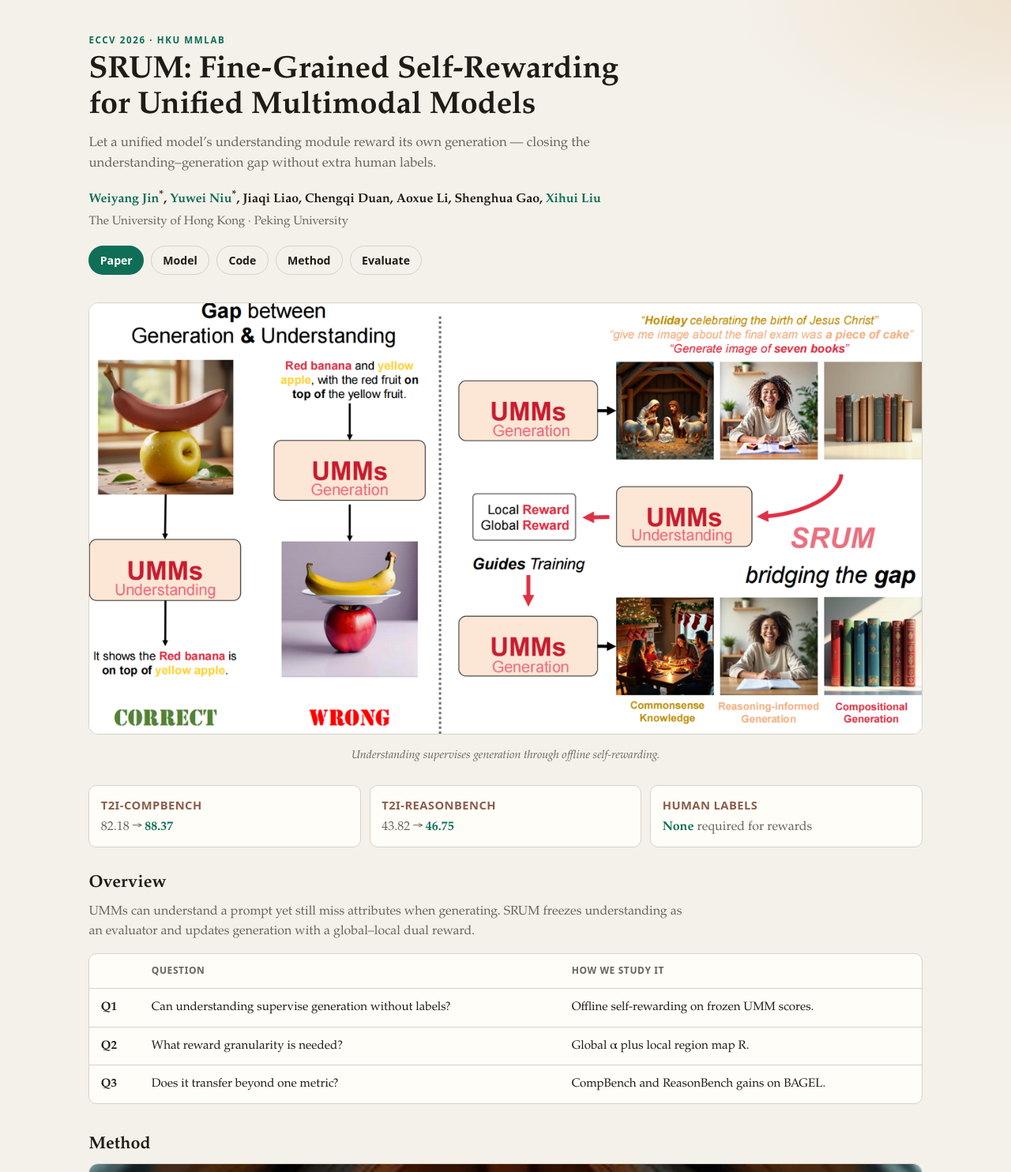
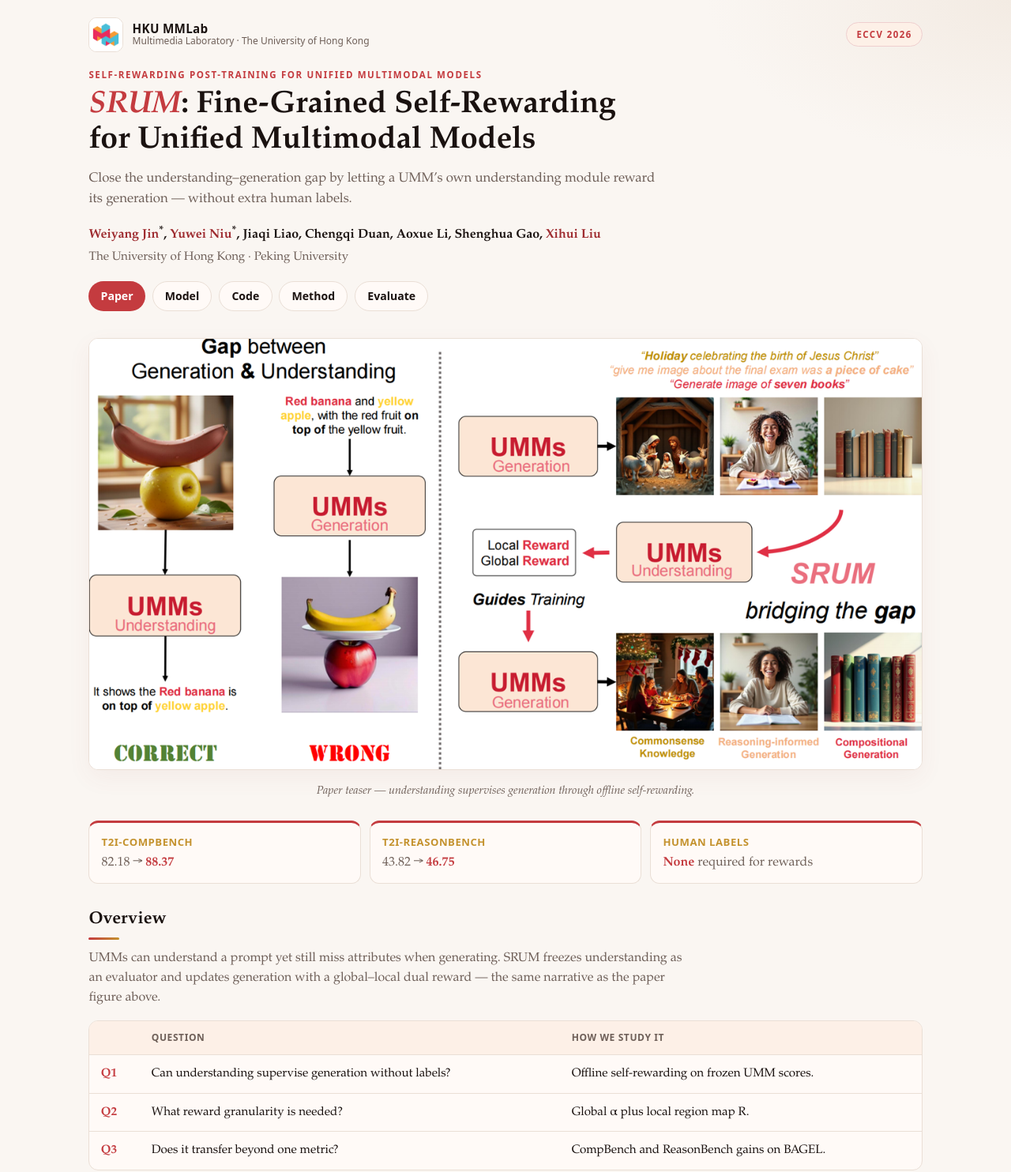
Before and after one commit to HKU-MMLab/SRUM, a plain HTML site: page docs/index.html in a window 1280 px wide. Shown: the top 1484 px of the page at 79% size. Drawn offline with Linux system fonts and the light colour scheme.

Commit message:
Restyle the SRUM page to the paper red palette with HKU MMLab branding.
Co-authored-by: Cursor <cursoragent@cursor.com>

```diff
--- a/docs/index.html
+++ b/docs/index.html
@@ -4,16 +4,27 @@
   <meta charset="utf-8" />
   <meta name="viewport" content="width=device-width, initial-scale=1" />
   <title>SRUM · Fine-Grained Self-Rewarding for Unified Multimodal Models</title>
-  <meta name="description" content="SRUM: Fine-Grained Self-Rewarding for Unified Multimodal Models (ECCV 2026)" />
+  <meta name="description" content="SRUM: Fine-Grained Self-Rewarding for Unified Multimodal Models (ECCV 2026), HKU MMLab" />
   <link rel="stylesheet" href="static/css/style.css" />
 </head>
 <body>
+  <div class="brand-bar">
+    <a class="brand" href="https://github.com/HKU-MMLab" target="_blank" rel="noopener">
+      <img src="images/hku-mmlab.png" alt="HKU MMLab" width="44" height="44" />
+      <span class="brand-text">
+        <strong>HKU MMLab</strong>
+        <span>Multimedia Laboratory · The University of Hong Kong</span>
+      </span>
+    </a>
+    <span class="brand-pill">ECCV 2026</span>
+  </div>
+
   <header>
-    <p class="kicker">ECCV 2026 · HKU MMLab</p>
-    <h1>SRUM: Fine-Grained Self-Rewarding<br>for Unified Multimodal Models</h1>
+    <p class="kicker">Self-rewarding post-training for unified multimodal models</p>
+    <h1><span class="accent">SRUM</span>: Fine-Grained Self-Rewarding<br>for Unified Multimodal Models</h1>
     <p class="lede">
-      Let a unified model’s understanding module reward its own generation —
-      closing the understanding–generation gap without extra human labels.
+      Close the understanding–generation gap by letting a UMM’s own understanding
+      module reward its generation — without extra human labels.
     </p>
     <p class="authors">
       <a href="https://waynejin0918.github.io/home/">Weiyang Jin</a><sup>*</sup>,
@@ -32,8 +43,8 @@
   </header>
 
   <figure class="hero-fig">
-    <img src="images/teaser.png" alt="SRUM teaser" width="1100" />
-    <figcaption>Understanding supervises generation through offline self-rewarding.</figcaption>
+    <img src="images/teaser.png" alt="SRUM teaser: bridging the gap between understanding and generation" width="1100" />
+    <figcaption>Paper teaser — understanding supervises generation through offline self-rewarding.</figcaption>
   </figure>
 
   <section class="nums">
@@ -55,7 +66,8 @@
     <h2>Overview</h2>
     <p class="hint">
       UMMs can understand a prompt yet still miss attributes when generating.
-      SRUM freezes understanding as an evaluator and updates generation with a global–local dual reward.
+      SRUM freezes understanding as an evaluator and updates generation with a global–local dual reward —
+      the same narrative as the paper figure above.
     </p>
     <div class="qtable-wrap">
       <table class="qtable">
@@ -86,7 +98,7 @@
   <section>
     <h2>Method</h2>
     <figure class="inline-fig">
-      <img src="images/method.png" alt="SRUM method" width="1100" />
+      <img src="images/method.png" alt="SRUM method overview" width="1100" />
     </figure>
     <ol class="steps">
       <li>Sample candidates from the base UMM (~6K).</li>
@@ -132,7 +144,7 @@
 
   <section>
     <h2>Evaluation</h2>
-    <p class="hint">Main paper benches plus related suites shipped under <code>Bagel/eval/</code>. Details in <a href="evaluate.md">evaluate.md</a>.</p>
+    <p class="hint">Main paper benches plus related suites under <code>Bagel/eval/</code>. Details in <a href="evaluate.md">evaluate.md</a>.</p>
     <nav class="benches">
       <a href="https://github.com/Karine-Huang/T2I-CompBench">T2I-CompBench</a>
       <a href="https://arxiv.org/abs/2510.12784">T2I-ReasonBench</a>
@@ -155,7 +167,11 @@
   </section>
 
   <footer>
-    <p>HKU MMLab · <a href="https://github.com/HKU-MMLab/SRUM">github.com/HKU-MMLab/SRUM</a> · presentation aligned with <a href="https://github.com/HKU-MMLab/MIST">MIST</a></p>
+    <a class="footer-brand" href="https://github.com/HKU-MMLab" target="_blank" rel="noopener">
+      <img src="images/hku-mmlab.png" alt="" width="28" height="28" />
+      <span>HKU MMLab</span>
+    </a>
+    <p><a href="https://github.com/HKU-MMLab/SRUM">github.com/HKU-MMLab/SRUM</a></p>
   </footer>
 </body>
 </html>
--- a/docs/static/css/style.css
+++ b/docs/static/css/style.css
@@ -1,12 +1,17 @@
 :root {
-  --bg: #f4f1ea;
-  --ink: #1f1c18;
-  --muted: #6a645c;
-  --card: #fffdf8;
-  --line: #d8d2c6;
-  --teal: #0f6e56;
-  --brown: #8b5e4b;
-  --best: #e8f3ef;
+  /* SRUM paper palette (teaser / ECCV figure style) */
+  --bg: #faf6f2;
+  --ink: #1a1210;
+  --muted: #6e5f58;
+  --card: #fffaf7;
+  --line: #eadfd6;
+  --red: #c43b3f;
+  --red-deep: #9e2b2f;
+  --peach: #fdf0e7;
+  --peach-deep: #f7e0d2;
+  --gold: #c4922e;
+  --ok: #1f6b4a;
+  --best: #f8e8e8;
 }
 
 * { box-sizing: border-box; }
@@ -15,14 +20,14 @@ body {
   margin: 0;
   font-family: "Iowan Old Style", Palatino, "Times New Roman", serif;
   background:
-    radial-gradient(900px 420px at 0% -10%, #dfece6 0%, transparent 55%),
-    radial-gradient(700px 380px at 100% 0%, #efe2d0 0%, transparent 50%),
+    radial-gradient(1000px 480px at 8% -12%, #f8e4dc 0%, transparent 55%),
+    radial-gradient(800px 420px at 100% 0%, #f3ebe3 0%, transparent 48%),
     var(--bg);
   color: var(--ink);
   line-height: 1.55;
 }
 
-header, section, footer, .nums, .hero-fig {
+header, section, footer, .nums, .hero-fig, .brand-bar {
   max-width: 1100px;
   margin-left: auto;
   margin-right: auto;
@@ -30,13 +35,68 @@ header, section, footer, .nums, .hero-fig {
   padding-right: 1.4rem;
 }
 
-header { padding-top: 2.6rem; padding-bottom: 0.4rem; }
+.brand-bar {
+  display: flex;
+  align-items: center;
+  justify-content: space-between;
+  gap: 1rem;
+  padding-top: 1.35rem;
+  padding-bottom: 0.2rem;
+}
+
+.brand {
+  display: inline-flex;
+  align-items: center;
+  gap: 0.7rem;
+  text-decoration: none;
+  color: var(--ink);
+}
+
+.brand img {
+  width: 44px;
+  height: 44px;
+  border-radius: 10px;
+  border: 1px solid var(--line);
+  background: #fff;
+}
+
+.brand-text {
+  display: flex;
+  flex-direction: column;
+  line-height: 1.15;
+  font-family: system-ui, sans-serif;
+}
+
+.brand-text strong {
+  font-size: 0.95rem;
+  letter-spacing: 0.02em;
+}
+
+.brand-text span {
+  font-size: 0.75rem;
+  color: var(--muted);
+}
+
+.brand-pill {
+  font-family: system-ui, sans-serif;
+  font-size: 0.72rem;
+  font-weight: 700;
+  letter-spacing: 0.12em;
+  text-transform: uppercase;
+  color: var(--red);
+  border: 1px solid #efcfcf;
+  background: var(--peach);
+  border-radius: 999px;
+  padding: 0.35rem 0.75rem;
+}
+
+header { padding-top: 1.1rem; padding-bottom: 0.35rem; }
 
 .kicker {
   letter-spacing: 0.14em;
   text-transform: uppercase;
   font-size: 0.72rem;
-  color: var(--teal);
+  color: var(--red);
   margin: 0 0 0.45rem;
   font-family: system-ui, sans-serif;
   font-weight: 700;
@@ -49,6 +109,11 @@ h1 {
   font-weight: 600;
 }
 
+h1 .accent {
+  color: var(--red);
+  font-style: italic;
+}
+
 .lede {
   color: var(--muted);
   max-width: 46rem;
@@ -57,7 +122,8 @@ h1 {
 }
 
 .authors { margin: 0; font-weight: 600; }
-.authors a { color: var(--teal); text-decoration: none; }
+.authors a { color: var(--red-deep); text-decoration: none; }
+.authors a:hover { text-decoration: underline; }
 .affil { margin: 0.25rem 0 1.15rem; color: var(--muted); font-size: 0.95rem; }
 
 .cta {
@@ -69,19 +135,25 @@ h1 {
 .cta a {
   display: inline-flex;
   align-items: center;
-  padding: 0.42rem 0.9rem;
+  padding: 0.45rem 0.95rem;
   border-radius: 999px;
-  background: var(--teal);
+  background: var(--red);
   color: #fff;
   text-decoration: none;
   font-family: system-ui, sans-serif;
   font-size: 0.88rem;
   font-weight: 600;
+  transition: background 0.15s ease, transform 0.15s ease;
 }
+.cta a:hover { background: var(--red-deep); transform: translateY(-1px); }
 .cta a:nth-child(n+2) {
-  background: transparent;
+  background: var(--card);
   color: var(--ink);
   border: 1px solid var(--line);
+}
+.cta a:nth-child(n+2):hover {
+  border-color: #e0b8b8;
+  background: var(--peach);
 }
 
 .hero-fig, .inline-fig {
@@ -94,6 +166,7 @@ h1 {
   border-radius: 12px;
   border: 1px solid var(--line);
   background: #fff;
+  box-shadow: 0 10px 30px rgba(154, 60, 60, 0.06);
 }
 figcaption {
   margin-top: 0.45rem;
@@ -111,37 +184,47 @@ figcaption {
 .nums article {
   background: var(--card);
   border: 1px solid var(--line);
-  border-radius: 10px;
-  padding: 0.8rem 0.9rem;
+  border-radius: 12px;
+  padding: 0.85rem 0.95rem;
+  border-top: 3px solid var(--red);
 }
 .nums h3 {
   margin: 0 0 0.25rem;
-  font-size: 0.92rem;
+  font-size: 0.82rem;
   font-family: system-ui, sans-serif;
-  letter-spacing: 0.03em;
+  letter-spacing: 0.04em;
   text-transform: uppercase;
-  color: var(--brown);
+  color: var(--brown, var(--gold));
 }
 .nums p { margin: 0; color: var(--muted); }
-.nums strong { color: var(--teal); }
+.nums strong { color: var(--red); }
 
 section { margin-bottom: 2.2rem; }
 section h2 {
   font-size: 1.35rem;
   margin: 0 0 0.4rem;
 }
+section h2::after {
+  content: "";
+  display: block;
+  width: 2.4rem;
+  height: 3px;
+  margin-top: 0.35rem;
+  background: linear-gradient(90deg, var(--red), var(--gold));
+  border-radius: 99px;
+}
 .hint {
   color: var(--muted);
-  margin: 0 0 1rem;
+  margin: 0.7rem 0 1rem;
   max-width: 48rem;
 }
-.hint a { color: var(--teal); }
+.hint a { color: var(--red-deep); }
 
 .qtable-wrap {
   overflow-x: auto;
   background: var(--card);
   border: 1px solid var(--line);
-  border-radius: 10px;
+  border-radius: 12px;
 }
 .qtable {
   width: 100%;
@@ -160,7 +243,9 @@ section h2 {
   letter-spacing: 0.05em;
   text-transform: uppercase;
   color: var(--muted);
+  background: var(--peach);
 }
+.qtable td:first-child { color: var(--red); white-space: nowrap; }
 .qtable tr:last-child td { border-bottom: 0; }
 
 .steps {
@@ -169,12 +254,15 @@ section h2 {
   color: var(--ink);
 }
 .steps li { margin: 0.35rem 0; }
+.steps li::marker { color: var(--red); font-weight: 700; }
 code {
   font-family: ui-monospace, SFMono-Regular, Menlo, Consolas, monospace;
   font-size: 0.88em;
-  background: #efeae1;
+  background: var(--peach);
+  border: 1px solid var(--peach-deep);
   border-radius: 4px;
   padding: 0.05rem 0.3rem;
+  color: var(--red-deep);
 }
 
 .grid.two {
@@ -185,7 +273,7 @@ code {
 .card {
   background: var(--card);
   border: 1px solid var(--line);
-  border-radius: 10px;
+  border-radius: 12px;
   padding: 0.85rem 0.9rem;
 }
 .tag {
@@ -194,8 +282,11 @@ code {
   font-size: 0.72rem;
   letter-spacing: 0.04em;
   text-transform: uppercase;
-  color: var(--brown);
-  margin-bottom: 0.2rem;
+  color: var(--red);
+  background: var(--peach);
+  border-radius: 999px;
+  padding: 0.15rem 0.55rem;
+  margin-bottom: 0.35rem;
 }
 .card h3 { margin: 0 0 0.55rem; font-size: 1.05rem; }
 .card table { width: 100%; border-collapse: collapse; }
@@ -214,6 +305,7 @@ code {
   color: var(--muted);
 }
 .card tr.best { background: var(--best); font-weight: 600; }
+.card tr.best td { color: var(--red-deep); }
 
 .benches {
   display: flex;
@@ -221,34 +313,51 @@ code {
   flex-wrap: wrap;
 }
 .benches a {
-  color: var(--teal);
+  color: var(--red-deep);
   text-decoration: none;
-  border-bottom: 1px solid var(--teal);
+  border-bottom: 1px solid var(--red);
   font-size: 0.95rem;
 }
 
 .bib {
   margin: 0;
   padding: 1rem 1.05rem;
-  background: #1f1c18;
-  color: #f4f1ea;
-  border-radius: 10px;
+  background: #2a1616;
+  color: #faf2ee;
+  border-radius: 12px;
   overflow-x: auto;
   font-size: 0.84rem;
   line-height: 1.45;
   font-family: ui-monospace, SFMono-Regular, Menlo, Consolas, monospace;
+  border: 1px solid #5a2a2a;
 }
 
 footer {
-  padding-top: 0.4rem;
+  padding-top: 1rem;
   padding-bottom: 2.4rem;
   color: var(--muted);
   font-size: 0.9rem;
   border-top: 1px solid var(--line);
   margin-top: 1rem;
+  display: flex;
+  align-items: center;
+  justify-content: space-between;
+  gap: 1rem;
+  flex-wrap: wrap;
 }
-footer a { color: var(--teal); text-decoration: none; }
+footer a { color: var(--red-deep); text-decoration: none; }
+.footer-brand {
+  display: inline-flex;
+  align-items: center;
+  gap: 0.55rem;
+}
+.footer-brand img {
+  width: 28px;
+  height: 28px;
+  border-radius: 7px;
+}
 
 @media (max-width: 780px) {
   .nums, .grid.two { grid-template-columns: 1fr; }
+  .brand-bar { align-items: flex-start; flex-direction: column; }
 }
```
Also changed, not shown: assets/hku-mmlab.png (added), docs/images/hku-mmlab.png (added), 1 other file.
